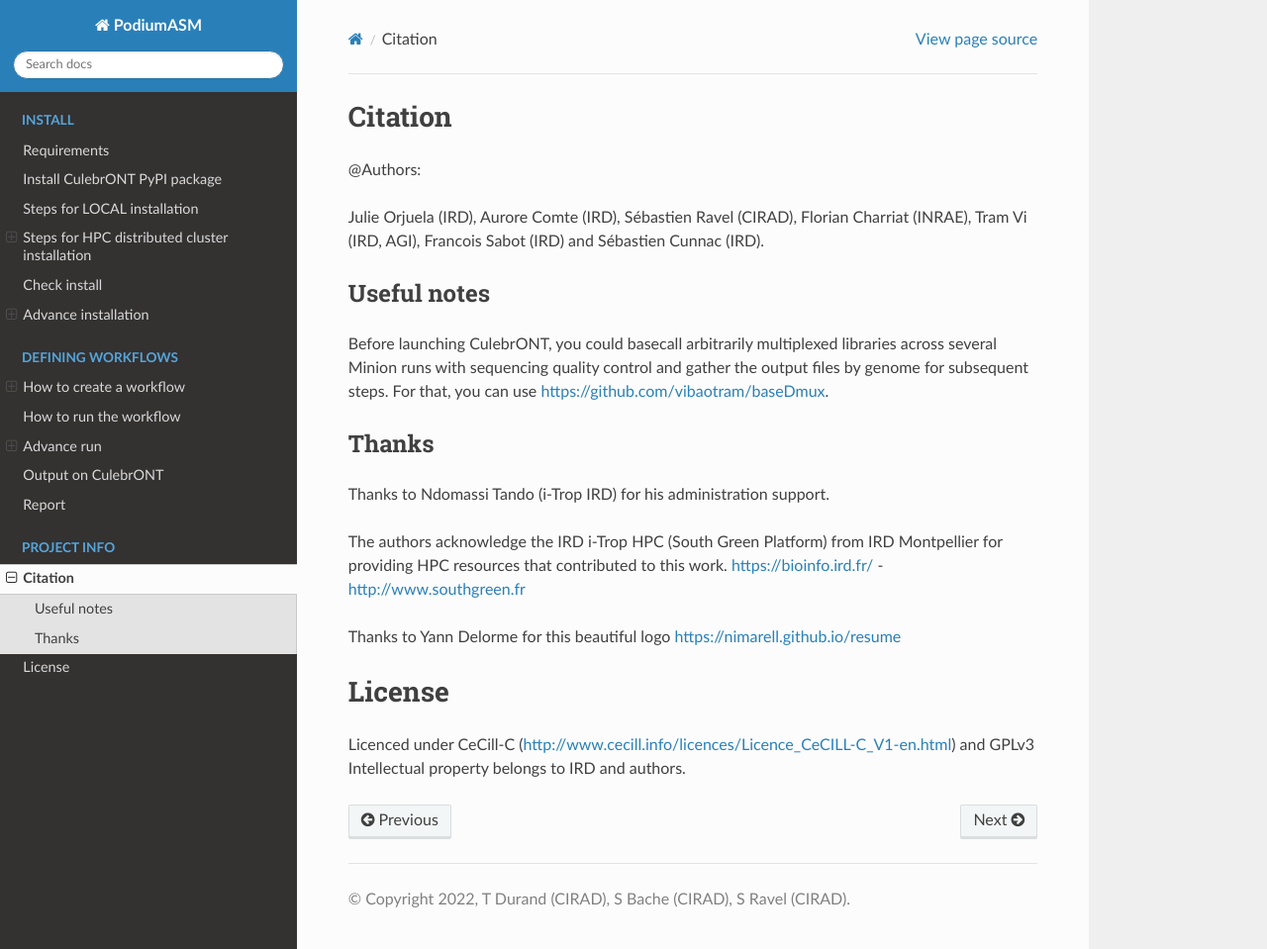
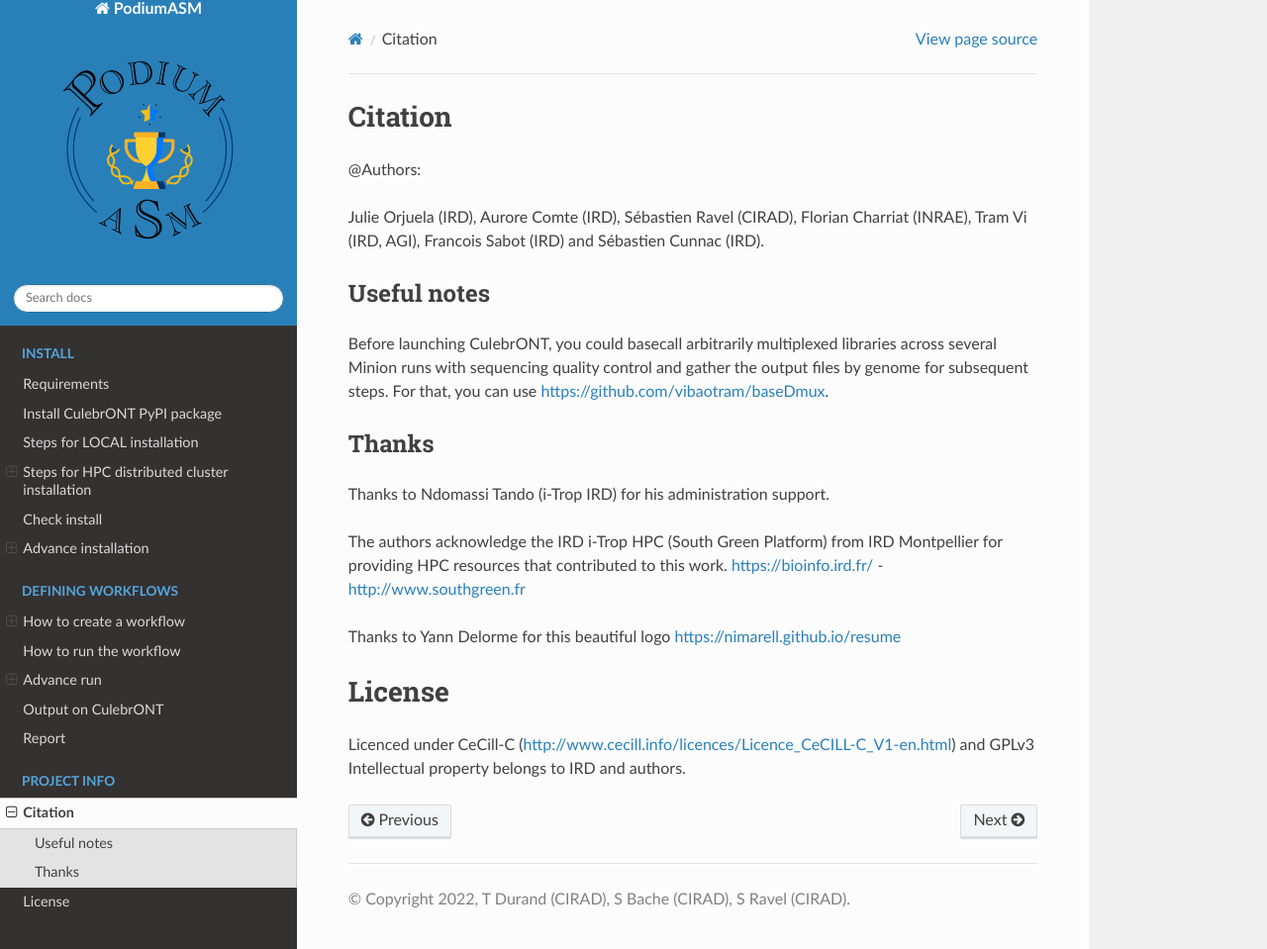
Before and after one commit to thdurand4/PodiumASM, a Sphinx documentation site: the page built from docs/source/PROJECT.rst, in a window 1280 px wide and 959 px high. Shown: the whole window at 99% size. Built offline with Sphinx 7.4.7 and the Read the Docs theme 2.0.0, drawn with Linux system fonts in a browser that asks for light colours.

Commit message:
Update conf.py

```diff
--- a/docs/source/conf.py
+++ b/docs/source/conf.py
@@ -75,12 +75,12 @@ html_short_title = "PodiumASM"
 
 # The name of an image file (relative to this directory) to place at the top
 # of the sidebar.
-html_logo = '_images/culebront_logo.png'
+html_logo = '_images/PodiumASM_logo.png'
 
 # The name of an image file (within the static path) to use as favicon of the
 # docs.  This file should be a Windows icon file (.ico) being 16x16 or 32x32
 # pixels large.
-html_favicon = '_images/culebront_logo2.png'
+html_favicon = '_images/PodiumASM_logo2.png'
 
 # Add any paths that contain custom static files (such as style sheets) here,
 # relative to this directory. They are copied after the builtin static files,
```
